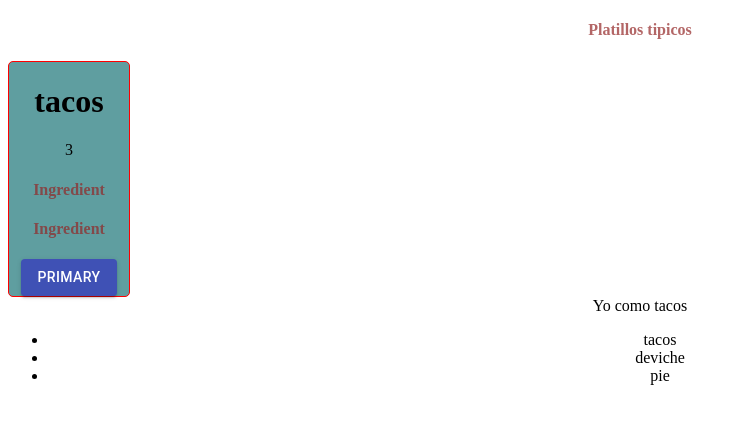
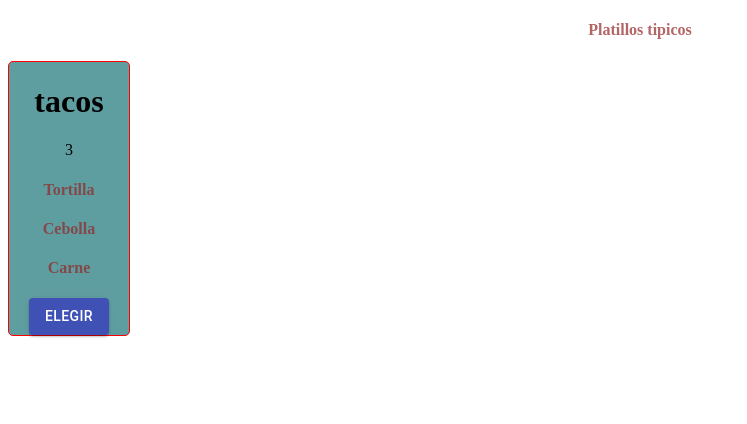
Before and after one commit to paulveliz/reactjs-my-first-app, a React (Create React App) app: page / in a window 1280 px wide. Shown: the top 424 px of the page, without its empty margins (0-747 px from the left). Built offline with nearby package versions, Linux system fonts and the light colour scheme; the HTML template or start-up script is replaced by a standard one.

Commit message:
Uso de funciones dentro de JSX

```diff
--- a/src/App.js
+++ b/src/App.js
@@ -5,18 +5,11 @@ import './styles/App.css';
 
 function App() {
   const dish = "tacos";
-  const dishes = ['tacos', 'deviche', 'pie'];
 
   return (
     <div className="App">
       <Header/>
-      <Dish name= {dish} qty="3"/>
-      Yo como { dish }
-      <ul>
-        {
-          dishes.map( dishMapped => <li> { dishMapped } </li>  )
-        }
-      </ul>
+      <Dish name= {dish} ingredients = {['Tortilla', 'Cebolla', 'Carne']} qty="3"/>
     </div>
   );
 
--- a/src/components/dish.js
+++ b/src/components/dish.js
@@ -16,22 +16,28 @@ class Ingredient extends Component {
     render(){
         return (
             <Fragment>
-                <h4>Ingredient</h4>
-                <h4>Ingredient</h4>
+                <h4>{ this.props.name }</h4>
             </Fragment>
         );
     }
 }
 
 class Dish extends Component {
+
+    countIngredients(){
+        return this.props.ingredients.length;
+    }
+
     render(){
         return (
             <div className = "dish" >
                 <h1>{ this.props.name }</h1>
-                {this.props.qty}
-                <Ingredient/>
+                { this.countIngredients() }
+                {
+                    this.props.ingredients.map( ingrediente =>  <Ingredient name = {ingrediente}/>  )
+                }
                 <Button variant="contained" color="primary">
-                    Primary
+                    Elegir
                 </Button>
             </div>
         );
```
Also changed, not shown: 1 other file (tests, documents, lock files or other folders).
